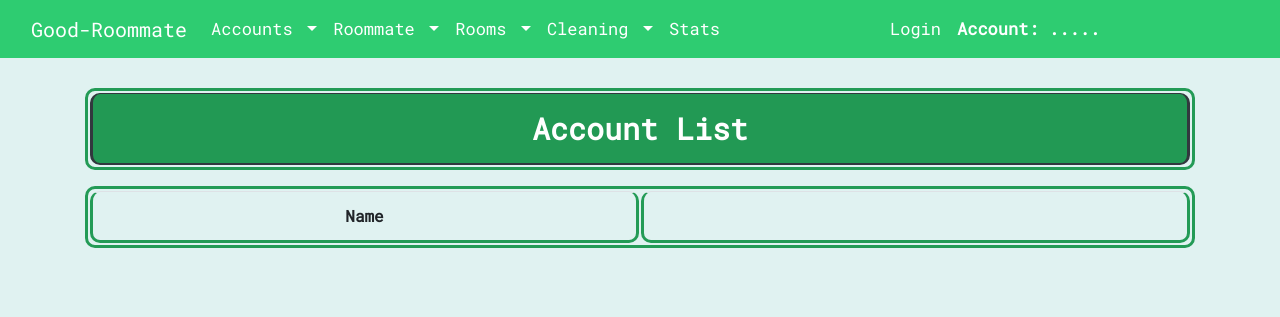
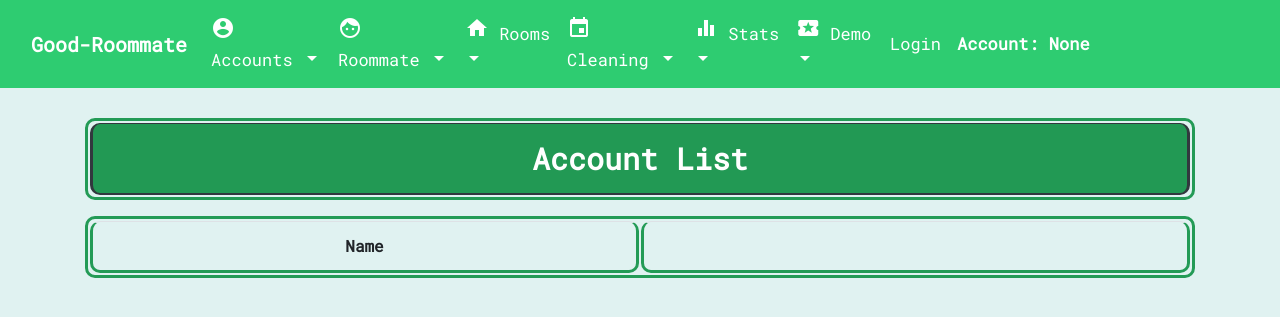
Before and after one commit to dawidbudzynski/roommates_schedule, a Django app: page / in a window 1280 px wide. Shown: the top 317 px of the page. Run offline with Django 3.2, Linux system fonts and the light colour scheme; lists and menus that the app fills with data are empty; some libraries are stand-ins or nearby versions.

Commit message:
stats changed

```diff
--- a/roommates_app/static/css/style.css
+++ b/roommates_app/static/css/style.css
@@ -37,12 +37,15 @@ p{
 .navbar-nav > li > .dropdown-menu > a:hover {
     background-color: #4CAF50;
 }
+/*.nav-item {*/
+    /*width: 150px;*/
+/*}*/
 table, td, tr, th {
     text-align: center;
     border-radius: 10px;
     border: 3px solid #239B56;
 }
-h3 {
+h3, a {
    color: mintcream;
 }
 .day_row {
@@ -114,3 +117,11 @@ select {
 .btn-danger {
     width: 30%;
 }
+a {
+    color: mintcream;
+    text-decoration: none;
+}
+a:hover {
+    color: mintcream;
+    text-decoration: none;
+}
--- a/roommates_app/templates/base.html
+++ b/roommates_app/templates/base.html
@@ -12,7 +12,13 @@
 
     <link rel="stylesheet" type="text/css" href="{% static 'css/style.css' %}"/>
 
+    {#    font#}
+
     <link href="https://fonts.googleapis.com/css?family=Roboto+Mono" rel="stylesheet">
+
+    {#    icons#}
+
+    <link href="https://fonts.googleapis.com/icon?family=Material+Icons" rel="stylesheet">
 
 
     <title>Good-roommate</title>
@@ -20,7 +26,7 @@
 <body>
 <nav class="navbar navbar-expand-lg navbar-dark">
     <div class="container-fluid">
-        <a class="navbar-brand" href="{% url 'show-stats' %}">Good-Roommate</a>
+        <a class="navbar-brand" href="{% url 'show-stats' %}"><b>Good-Roommate</b></a>
         <button class="navbar-toggler" type="button" data-toggle="collapse" data-target="#navbarSupportedContent"
                 aria-controls="navbarSupportedContent" aria-expanded="false" aria-label="Toggle navigation">
             <span class="navbar-toggler-icon"></span>
@@ -30,7 +36,8 @@
             <ul class="navbar-nav mr-auto">
                 <li class="nav-item dropdown active">
                     <a class="nav-link dropdown-toggle" href="#" id="navbarDropdown" role="button"
-                       data-toggle="dropdown" aria-haspopup="true" aria-expanded="false" >
+                       data-toggle="dropdown" aria-haspopup="true" aria-expanded="false">
+                        <i class="material-icons">account_circle</i>
                         Accounts
                     </a>
                     <div class="dropdown-menu" aria-labelledby="navbarDropdown">
@@ -41,6 +48,7 @@
                 <li class="nav-item dropdown active">
                     <a class="nav-link dropdown-toggle" href="#" id="navbarDropdown" role="button"
                        data-toggle="dropdown" aria-haspopup="true" aria-expanded="false">
+                        <i class="material-icons">face</i>
                         Roommate
                     </a>
                     <div class="dropdown-menu" aria-labelledby="navbarDropdown">
@@ -51,6 +59,7 @@
                 <li class="nav-item dropdown active">
                     <a class="nav-link dropdown-toggle" href="#" id="navbarDropdown" role="button"
                        data-toggle="dropdown" aria-haspopup="true" aria-expanded="false">
+                        <i class="material-icons">home</i>
                         Rooms
                     </a>
                     <div class="dropdown-menu active" aria-labelledby="navbarDropdown">
@@ -61,6 +70,7 @@
                 <li class="nav-item dropdown active">
                     <a class="nav-link dropdown-toggle" href="#" id="navbarDropdown" role="button"
                        data-toggle="dropdown" aria-haspopup="true" aria-expanded="false">
+                        <i class="material-icons">event</i>
                         Cleaning
                     </a>
                     <div class="dropdown-menu active" aria-labelledby="navbarDropdown">
@@ -68,8 +78,25 @@
                         <a class="dropdown-item" href="{% url 'show-cleaning' %}">Show cleaning</a>
                     </div>
                 </li>
-                <li class="nav-item">
-                    <a class="nav-link active" href="{% url 'show-stats' %}">Stats</a>
+                <li class="nav-item dropdown active">
+                <a class="nav-link dropdown-toggle" href="#" id="navbarDropdown" role="button"
+                       data-toggle="dropdown" aria-haspopup="true" aria-expanded="false">
+                        <i class="material-icons">equalizer</i>
+                        Stats
+                    </a>
+                    <div class="dropdown-menu active" aria-labelledby="navbarDropdown">
+                        <a class="dropdown-item" href="{% url 'show-stats' %}">Show statistics</a>
+                    </div>
+                </li>
+                <li class="nav-item dropdown active">
+                <a class="nav-link dropdown-toggle" href="#" id="navbarDropdown" role="button"
+                       data-toggle="dropdown" aria-haspopup="true" aria-expanded="false">
+                        <i class="material-icons">local_activity</i>
+                        Demo
+                    </a>
+                    <div class="dropdown-menu active" aria-labelledby="navbarDropdown">
+                        <a class="dropdown-item" href="{% url 'show-demo' %}">Show demo</a>
+                    </div>
                 </li>
             </ul>
         </div>
@@ -90,7 +117,7 @@
                         <a class="nav-link active" href="{% url 'login' %}">Login</a>
                     </li>
                     <li class="nav-item" style="width: 300px">
-                    <a class="nav-link active" href=""><b>Account: .....</b></a>
+                        <a class="nav-link active" href=""><b>Account: None</b></a>
                     </li>
                 {% endif %}
             </ul>
--- a/roommates_app/views.py
+++ b/roommates_app/views.py
@@ -11,6 +11,7 @@ from django.views import View
 from .calendar_days import (all_months_info_for_template, current_month_as_str)
 from .forms import (AddAccountForm, AddRoommateForm, AddRoomForm, LoginForm)
 from .models import (Roommate, Room, Cleaning)
+
 
 # APARTMENTS
 
@@ -106,6 +107,7 @@ class ShowRoommatesView(LoginRequiredMixin, View):
 class DeleteRoommateView(PermissionRequiredMixin, View):
     permission_required = 'roommate_app.delete_roommate'
     raise_exception = True
+
     def get(self, request, roommate_id):
         roommate = Roommate.objects.get(id=roommate_id)
         roommate.delete()
@@ -153,6 +155,7 @@ class ShowRoomsView(LoginRequiredMixin, View):
 class DeleteRoomView(PermissionRequiredMixin, View):
     permission_required = 'roommate_app.delete_room'
     raise_exception = True
+
     def get(self, request, room_id):
         room = Room.objects.get(id=room_id)
         room.delete()
@@ -204,18 +207,32 @@ class AddCleaningView(LoginRequiredMixin, View):
         all_rooms = Room.objects.all().order_by('name')
         all_roommates = Roommate.objects.all().order_by('name')
 
-        all_weeks_info = []
-        for i in range(1, 64):
-            single_week_info = {}
-            single_week_info.update({'week': i})
-            all_weeks_info.append(single_week_info)
-        sorted_all_weeks_info = sorted(all_weeks_info, key=itemgetter('week'))
+        all_days_info = []
+        for i in range(1, 442):
+            single_day_info = {}
+            try:
+                if request.user.is_authenticated:
+                    selected_cleaning = Cleaning.objects.filter(account=request.user.id).get(index=i)
+                    selected_roommate = selected_cleaning.roommate
+                    selected_room = selected_cleaning.room
+                else:
+                    selected_roommate = None
+                    selected_room = None
+
+            except ObjectDoesNotExist:
+                selected_roommate = None
+                selected_room = None
+
+            single_day_info.update({'day': i, 'selected_roommate': selected_roommate, 'selected_room': selected_room})
+            all_days_info.append(single_day_info)
+
+        sorted_all_days_info = sorted(all_days_info, key=itemgetter('day'))
 
         ctx = {'all_roommates': all_roommates,
                'all_rooms': all_rooms,
                'all_months_info_for_template': all_months_info_for_template,
-               'sorted_all_weeks_info': sorted_all_weeks_info,
-               'current_month_as_str': current_month_as_str}
+               'current_month_as_str': current_month_as_str,
+               'sorted_all_days_info': sorted_all_days_info}
 
         return render(request,
                       template_name='add_cleaning.html',
@@ -227,6 +244,7 @@ class AddCleaningView(LoginRequiredMixin, View):
         for i in range(1, 442):
             single_week_info = {}
 
+            # show objects only from current account
             if 'roommate_index_{}'.format(i) in request.POST:
                 roommate_result_id = request.POST['roommate_index_{}'.format(i)]
                 selected_roommate = Roommate.objects.get(id=roommate_result_id)
@@ -244,6 +262,8 @@ class AddCleaningView(LoginRequiredMixin, View):
                     account = request.user
                 else:
                     account = None
+
+                # if cleaning object exist replace it with new one, if not create new
                 if Cleaning.objects.filter(index=i).exists():
                     Cleaning.objects.filter(index=i).delete()
                     Cleaning.objects.create(account=account, roommate=selected_roommate, room=selected_room, index=i)
@@ -317,3 +337,17 @@ class ShowCleaningStatsView(View):
         return render(request,
                       template_name='cleaning_stats.html',
                       context=ctx)
+
+# DEMO
+
+class ShowDemoView(View):
+    def get(self, request):
+        username = 'account_1'
+        password = 'account_1'
+        user = authenticate(username=username, password=password)
+
+        if user is not None:
+            login(request, user)
+            return HttpResponseRedirect('/show_stats')
+        else:
+            return HttpResponseRedirect('/wrong_password')
--- a/roommates_schedule/urls.py
+++ b/roommates_schedule/urls.py
@@ -21,7 +21,8 @@ from roommates_app.views import (AddAccountView, ShowAccountView, DeleteAccountV
                                  AddRoomView, ShowRoomsView, DeleteRoomView,
                                  LoginToApartmentView, LogoutView,
                                  AddCleaningView, ShowCleaningView, DeleteCleaningView,
-                                 ShowCleaningStatsView)
+                                 ShowCleaningStatsView,
+                                 ShowDemoView)
 
 urlpatterns = [
     path('admin/', admin.site.urls),
@@ -40,5 +41,6 @@ urlpatterns = [
     path('add_cleaning', AddCleaningView.as_view(), name='add-cleaning'),
     path('show_cleaning', ShowCleaningView.as_view(), name='show-cleaning'),
     path('delete_cleaning/<int:cleaning_id>', DeleteCleaningView.as_view(), name='delete-cleaning'),
-    path('show_stats', ShowCleaningStatsView.as_view(), name='show-stats')
+    path('show_stats', ShowCleaningStatsView.as_view(), name='show-stats'),
+    path('show_demo', ShowDemoView.as_view(), name='show-demo')
 ]
```
Also changed, not shown: roommates_app/templates/add_cleaning.html (+44 -9 lines), roommates_app/templates/cleaning_result.html (+9 -1 lines), roommates_app/templates/cleaning_stats.html (+8 -4 lines). Lines whose indentation alone changed are shown as unchanged.
